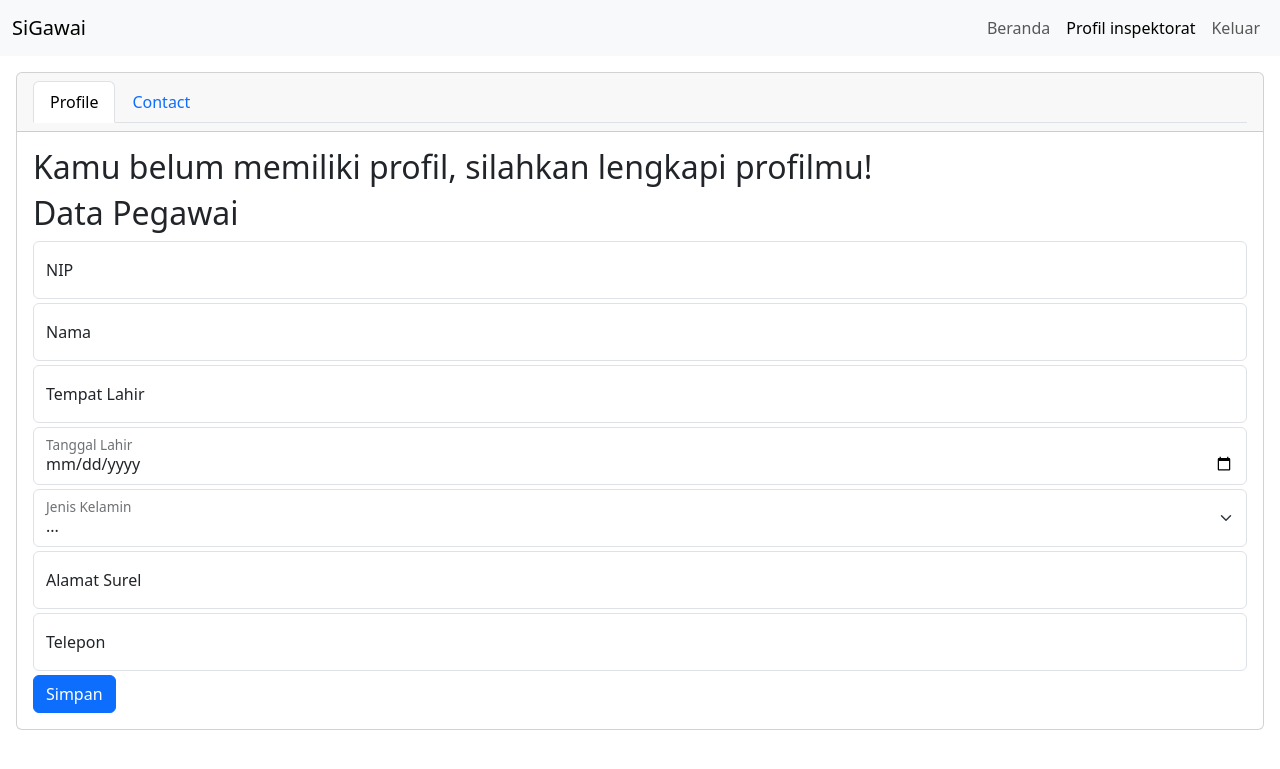
After one commit to viocesar24/sigawai, a Django app: page /profil/ in a window 1280 px wide. The commit adds this page. Shown: the top 769 px of the page. Run offline with Django 4.2, Linux system fonts and the light colour scheme; a user stored in the database is signed in; data comes from the database, SQL or seed files in the repository; both versions use the stored data as it was after the commit.

Commit message:
create add + edit profile

```diff
--- /dev/null
+++ b/pegawai/templates/pegawai/profile.html
@@ -0,0 +1,156 @@
+<!doctype html>
+<html lang="en">
+
+<head>
+    <meta charset="utf-8">
+    <meta name="viewport" content="width=device-width, initial-scale=1">
+    <title>Bootstrap demo</title>
+    <link href="https://cdn.jsdelivr.net/npm/bootstrap@5.3.0/dist/css/bootstrap.min.css" rel="stylesheet"
+        integrity="sha384-9ndCyUaIbzAi2FUVXJi0CjmCapSmO7SnpJef0486qhLnuZ2cdeRhO02iuK6FUUVM" crossorigin="anonymous">
+</head>
+
+<body>
+    <nav class="navbar navbar-expand-lg bg-body-tertiary">
+        <div class="container-fluid">
+            <a class="navbar-brand" href="{% url 'index' %}">SiGawai</a>
+            <button class="navbar-toggler" type="button" data-bs-toggle="collapse" data-bs-target="#navbarTogglerDemo02"
+                aria-controls="navbarTogglerDemo02" aria-expanded="false" aria-label="Toggle navigation">
+                <span class="navbar-toggler-icon"></span>
+            </button>
+            <div class="collapse navbar-collapse justify-content-end" id="navbarTogglerDemo02">
+                <div class="d-flex">
+                    <ul class="navbar-nav me-auto mb-2 mb-lg-0">
+                        <li class="nav-item">
+                            <a class="nav-link {% if request.path == '/beranda/' %}active{% endif %}"
+                                aria-current="page" href="{% url 'index' %}">Beranda</a>
+                        </li>
+                        <li class="nav-item">
+                            <a class="nav-link {% if request.path == '/profil/' %}active{% endif %}"
+                                href="{% url 'profile' %}">Profil {{ username }}</a>
+                        </li>
+                        <li class="nav-item">
+                            <a class="nav-link {% if request.path == '/signout/' %}active{% endif %}"
+                                href="{% url 'signout' %}">Keluar</a>
+                        </li>
+                    </ul>
+                </div>
+            </div>
+        </div>
+    </nav>
+    <div class="container-fluid p-3">
+        <div class="card">
+            <div class="card-header">
+                <ul class="nav nav-tabs" id="myTab" role="tablist">
+                    <li class="nav-item" role="presentation">
+                        <button class="nav-link active" id="profile-tab" data-bs-toggle="tab"
+                            data-bs-target="#profile-tab-pane" type="button" role="tab" aria-controls="profile-tab-pane"
+                            aria-selected="false">Profile</button>
+                    </li>
+                    <li class="nav-item" role="presentation">
+                        <button class="nav-link" id="contact-tab" data-bs-toggle="tab"
+                            data-bs-target="#contact-tab-pane" type="button" role="tab" aria-controls="contact-tab-pane"
+                            aria-selected="false">Contact</button>
+                    </li>
+                </ul>
+            </div>
+            <div class="card-body">
+                <div class="tab-content" id="myTabContent">
+                    <div class="tab-pane fade show active" id="profile-tab-pane" role="tabpanel"
+                        aria-labelledby="profile-tab" tabindex="0">
+                        {% if pegawai %}
+                        <!-- Tampilkan pesan jika ada data pegawai -->
+                        <div class="pegawai">
+                            <h2>Kamu memiliki profil, silahkan lanjut untuk melengkapi data lain!</h2>
+                        </div>
+                        {% else %}
+                        <!-- Tampilkan pesan jika tidak ada data pegawai -->
+                        <div class="pegawai">
+                            <h2>Kamu belum memiliki profil, silahkan lengkapi profilmu!</h2>
+                        </div>
+                        {% endif %}
+                        <!-- Tampilkan data pegawai -->
+                        <div class="pegawai">
+                            <h2>Data Pegawai</h2>
+                            <form method="post" action="{% url 'add_pegawai' %}">
+                                {% csrf_token %}
+                                {% if messages %}
+                                {% for message in messages %}
+                                {% if message.tags == 'success' %}
+                                <div class="alert alert-success" role="alert">{{ message }}</div>
+                                {% elif message.tags == 'error' %}
+                                <div class="alert alert-danger" role="alert">{{ message }}</div>
+                                {% else %}
+                                <div class="alert" role="alert">{{ message }}</div>
+                                {% endif %}
+                                {% endfor %}
+                                {% endif %}
+                                <div class="form-floating mb-1">
+                                    <input name="nip_pegawai" type="text" class="form-control" id="floatingInputNIP"
+                                        placeholder="Nomor Induk Pegawai" value="{{ pegawai.nip_pegawai }}" required>
+                                    <label for="floatingInputNIP">NIP</label>
+                                </div>
+                                <div class="form-floating mb-1">
+                                    <input name="nama_pegawai" type="text" class="form-control" id="floatingInputNama"
+                                        placeholder="Nama Lengkap" value="{{ pegawai.nama_pegawai }}" required>
+                                    <label for="floatingInputNama">Nama</label>
+                                </div>
+                                <div class="form-floating mb-1">
+                                    <input name="tempat_lahir_pegawai" type="text" class="form-control"
+                                        id="floatingInputTempatLahir" placeholder="Tempat Lahir"
+                                        value="{{ pegawai.tempat_lahir_pegawai }}" required>
+                                    <label for="floatingInputTempatLahir">Tempat Lahir</label>
+                                </div>
+                                <div class="form-floating mb-1">
+                                    <input name="tanggal_lahir_pegawai" type="date" class="form-control"
+                                        id="floatingInputTanggalLahir" placeholder="Tanggal Lahir"
+                                        value="{{ pegawai.tanggal_lahir_pegawai }}" required>
+                                    <label for="floatingInputTanggalLahir">Tanggal Lahir</label>
+                                </div>
+                                <div class="form-floating mb-1">
+                                    <select name="jenis_kelamin_pegawai" class="form-select" id="floatingSelectSex"
+                                        aria-label="Pilih Jenis Kelamin" required>
+                                        {% if pegawai.jenis_kelamin_pegawai == 0 %}
+                                        <option selected>...</option>
+                                        <option selected value="0">Laki-Laki</option>
+                                        <option value="1">Perempuan</option>
+                                        {% elif pegawai.jenis_kelamin_pegawai == 1 %}
+                                        <option selected>...</option>
+                                        <option value="0">Laki-Laki</option>
+                                        <option selected value="1">Perempuan</option>
+                                        {% else %}
+                                        <option selected>...</option>
+                                        <option value="0">Laki-Laki</option>
+                                        <option value="1">Perempuan</option>
+                                        {% endif %}
+                                    </select>
+                                    <label for="floatingSelectSex">Jenis Kelamin</label>
+                                </div>
+                                <div class="form-floating mb-1">
+                                    <input name="surel_pegawai" type="email" class="form-control"
+                                        id="floatingInputSurel" placeholder="nama@contoh.com"
+                                        value="{{ pegawai.surel_pegawai }}" required>
+                                    <label for="floatingInputSurel">Alamat Surel</label>
+                                </div>
+                                <div class="form-floating mb-1">
+                                    <input name="telepon_pegawai" type="text" class="form-control"
+                                        id="floatingInputTelepon" placeholder="Telepon"
+                                        value="{{ pegawai.telepon_pegawai }}" required>
+                                    <label for="floatingInputTelepon">Telepon</label>
+                                </div>
+                                <button type="submit" class="btn btn-primary">Simpan</button>
+                            </form>
+                        </div>
+                    </div>
+                    <div class="tab-pane fade" id="contact-tab-pane" role="tabpanel" aria-labelledby="contact-tab"
+                        tabindex="0">
+                        ...</div>
+                </div>
+            </div>
+        </div>
+    </div>
+    <script src="https://cdn.jsdelivr.net/npm/bootstrap@5.3.0/dist/js/bootstrap.bundle.min.js"
+        integrity="sha384-geWF76RCwLtnZ8qwWowPQNguL3RmwHVBC9FhGdlKrxdiJJigb/j/68SIy3Te4Bkz"
+        crossorigin="anonymous"></script>
+</body>
+
+</html>
--- a/pegawai/templates/pegawai/signup.html
+++ b/pegawai/templates/pegawai/signup.html
@@ -9,7 +9,7 @@
         integrity="sha384-9ndCyUaIbzAi2FUVXJi0CjmCapSmO7SnpJef0486qhLnuZ2cdeRhO02iuK6FUUVM" crossorigin="anonymous">
 </head>
 
-<body class="bg-primary">
+<body class="bg-secondary">
     <div class="container d-flex justify-content-center align-items-center vh-100">
         <div class="card w-50 text-bg-light border-dark shadow-lg">
             <div class="card-header text-center">
@@ -21,9 +21,7 @@
                     {% csrf_token %}
                     {% if messages %}
                     {% for message in messages %}
-                    <div class="alert alert-danger" role="alert">
-                        {{ message }}
-                    </div>
+                    <div class="alert alert-danger" role="alert">{{ message }}</div>
                     {% endfor %}
                     {% endif %}
                     <div class="mb-3">
--- a/pegawai/urls.py
+++ b/pegawai/urls.py
@@ -1,8 +1,12 @@
 from django.urls import path
+from django.contrib.auth.decorators import login_required
 from . import views
 
 urlpatterns = [
     path("", views.signin, name="signin"),
     path("signup/", views.signup, name="signup"),
     path("beranda/", views.index, name="index"),
+    path("signout/", views.signout, name="signout"),
+    path("profil/", views.profile, name="profile"),
+    path("add_pegawai/", login_required(views.add_pegawai), name="add_pegawai"),
 ]
--- a/pegawai/views.py
+++ b/pegawai/views.py
@@ -1,25 +1,52 @@
 from django.shortcuts import render, redirect
-from django.contrib.auth import authenticate, login
+from django.contrib.auth import authenticate, login, logout
+from django.contrib.auth.decorators import login_required
 from django.contrib.auth.models import User
 from django.contrib import messages
+from .models import Pegawai
 
 
 def index(request):
-    return render(request, "pegawai/index.html")
+    # Mendapatkan username user yang sedang login
+    username = request.user.username
+    context = {"username": username}
+    return render(request, "pegawai/index.html", context)
+
+
+def profile(request):
+    # Mendapatkan username user yang sedang login
+    username = request.user.username
+
+    # Mendapatkan data pegawai dari user yang sedang login
+    try:
+        pegawai = Pegawai.objects.get(user=request.user)
+    except Pegawai.DoesNotExist:
+        pegawai = None
+
+    context = {"username": username, "pegawai": pegawai}
+    return render(request, "pegawai/profile.html", context)
 
 
 def signin(request):
+    if request.user.is_authenticated:
+        return redirect("index")  # User sudah signin, arahkan ke index
+
     if request.method == "POST":
         username = request.POST["username"]
         password = request.POST["password"]
         user = authenticate(request, username=username, password=password)
         if user is not None:
             login(request, user)
-            return redirect("home")  # Ganti 'home' dengan URL halaman setelah sign in
+            return redirect("index")
         else:
             messages.error(request, "Username atau password salah.")
 
     return render(request, "pegawai/signin.html")
+
+
+def signout(request):
+    logout(request)
+    return redirect("signin")
 
 
 def signup(request):
@@ -35,10 +62,55 @@ def signup(request):
                 )
             else:
                 # Buat user baru
-                user = User.objects.create_user(username=username, password=password)
+                User.objects.create_user(username=username, password=password)
                 return redirect("signin")
             # Ganti 'home' dengan URL halaman setelah sign up
         else:
             messages.error(request, "Password tidak sesuai.")
 
     return render(request, "pegawai/signup.html")
+
+
+@login_required
+def add_pegawai(request):
+    user_id = request.user.id
+
+    if request.method == "POST":
+        nip_pegawai = request.POST["nip_pegawai"]
+        nama_pegawai = request.POST["nama_pegawai"]
+        tempat_lahir_pegawai = request.POST["tempat_lahir_pegawai"]
+        tanggal_lahir_pegawai = request.POST["tanggal_lahir_pegawai"]
+        jenis_kelamin_pegawai = request.POST["jenis_kelamin_pegawai"]
+        surel_pegawai = request.POST["surel_pegawai"]
+        telepon_pegawai = request.POST["telepon_pegawai"]
+
+        # Cek apakah sudah ada pegawai dengan user_id yang sama
+        try:
+            pegawai = Pegawai.objects.get(user_id=user_id)
+            # Update data pegawai
+            pegawai.nip_pegawai = nip_pegawai
+            pegawai.nama_pegawai = nama_pegawai
+            pegawai.tempat_lahir_pegawai = tempat_lahir_pegawai
+            pegawai.tanggal_lahir_pegawai = tanggal_lahir_pegawai
+            pegawai.jenis_kelamin_pegawai = jenis_kelamin_pegawai
+            pegawai.surel_pegawai = surel_pegawai
+            pegawai.telepon_pegawai = telepon_pegawai
+            pegawai.save()
+            messages.success(request, "Data pegawai berhasil diperbarui.")
+        except Pegawai.DoesNotExist:
+            # Buat pegawai baru
+            Pegawai.objects.create(
+                nip_pegawai=nip_pegawai,
+                nama_pegawai=nama_pegawai,
+                tempat_lahir_pegawai=tempat_lahir_pegawai,
+                tanggal_lahir_pegawai=tanggal_lahir_pegawai,
+                jenis_kelamin_pegawai=jenis_kelamin_pegawai,
+                surel_pegawai=surel_pegawai,
+                telepon_pegawai=telepon_pegawai,
+                user_id=user_id,
+            )
+            messages.success(request, "Pegawai berhasil ditambahkan.")
+
+        return redirect("profile")
+
+    return render(request, "pegawai/profile.html")
```
Also changed, not shown: pegawai/templates/pegawai/index.html (+30 -1 lines), pegawai/templates/pegawai/signin.html (+12 -1 lines), db.sqlite3.
